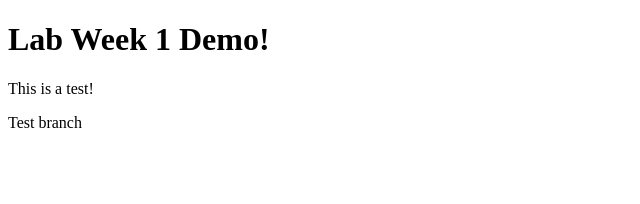
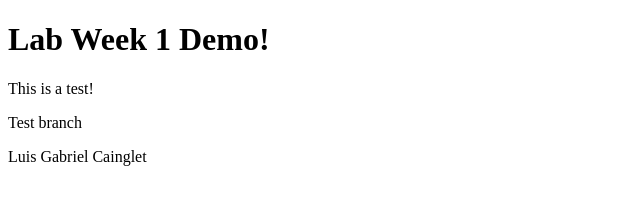
Before and after one commit to INFO442-Summer2024/Lab-1-Demo, a plain HTML site: page index.html in a window 1280 px wide. Shown: the whole page, without its empty margins (0-640 px from the left). Drawn offline with Linux system fonts and the light colour scheme.

Commit message:
Created a paragraph tag with my name on the index.html file.

```diff
--- a/index.html
+++ b/index.html
@@ -11,6 +11,7 @@
     <h1>Lab Week 1 Demo!</h1>
     <p>This is a test!</p>
     <p>Test branch</p>
+    <p>Luis Gabriel Cainglet</p>
 </body>
 
 </html>
```
